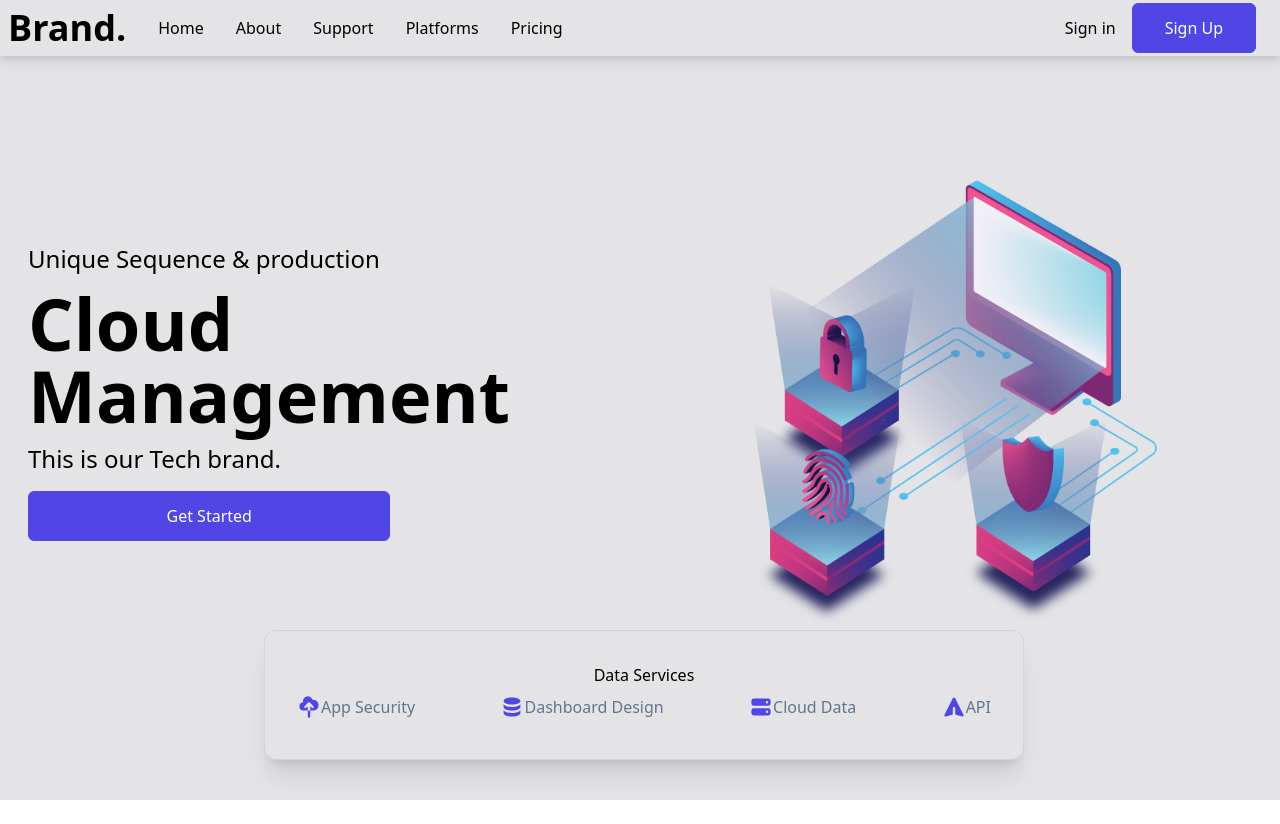
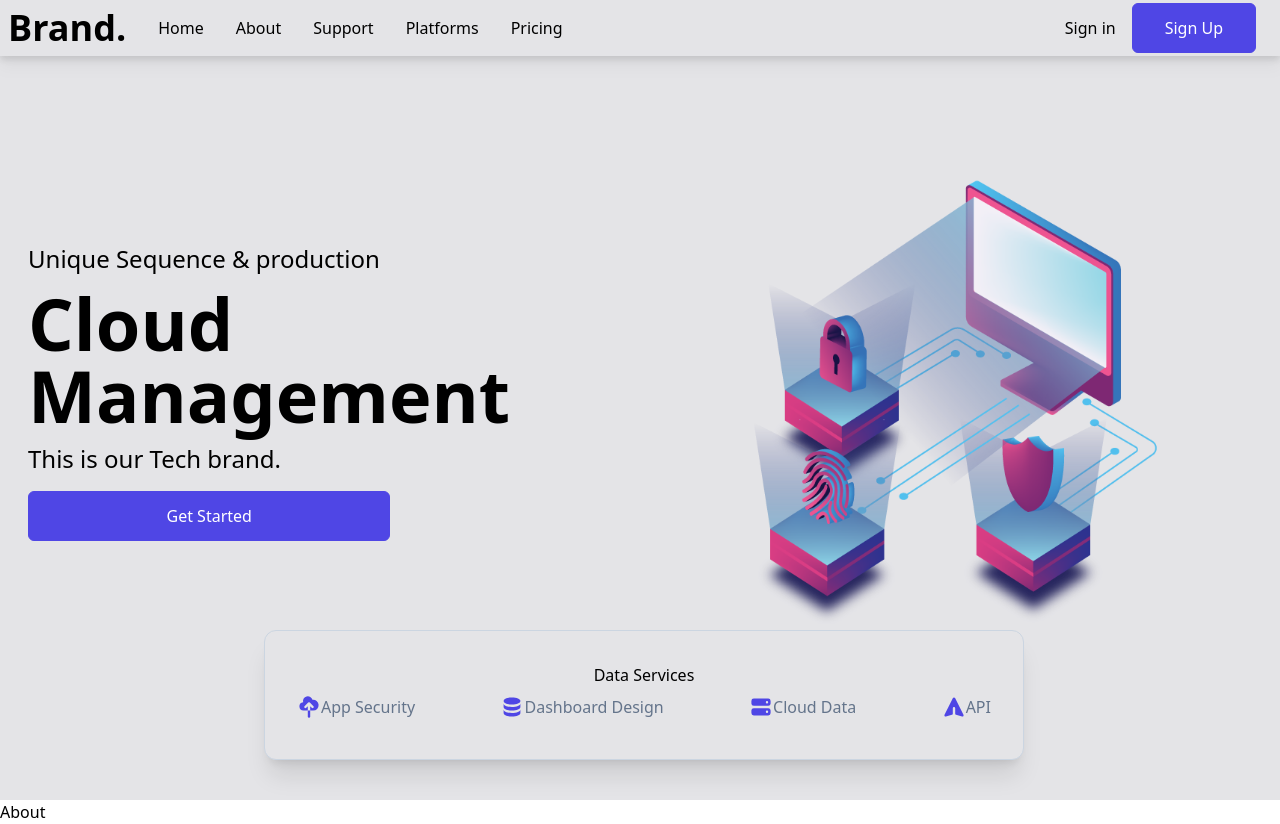
Before and after one commit to BbillahrariBBr/ReactTaliwind1, a React (Create React App) app in the folder cloud-app-react/: page / in a window 1280 px wide. Before the commit the page ends 800 px from the top, so only its background shows below. Built offline with nearby package versions, Linux system fonts and the light colour scheme; the HTML template or start-up script is replaced by a standard one.

Commit message:
choose another xmpl

```diff
--- a/cloud-app-react/src/App.js
+++ b/cloud-app-react/src/App.js
@@ -1,5 +1,6 @@
 import Navbar from "./components/Navbar";
 import Hero from "./components/Hero";
+import About from "./components/About";
 
 
 
@@ -8,6 +9,7 @@ function App() {
     <>
      <Navbar/>
      <Hero/>
+     <About/>
 
 
     </>
--- /dev/null
+++ b/cloud-app-react/src/components/About.jsx
@@ -0,0 +1,11 @@
+import React from 'react';
+
+const About = () => {
+    return (
+        <div>
+            About
+        </div>
+    );
+};
+
+export default About;
```
